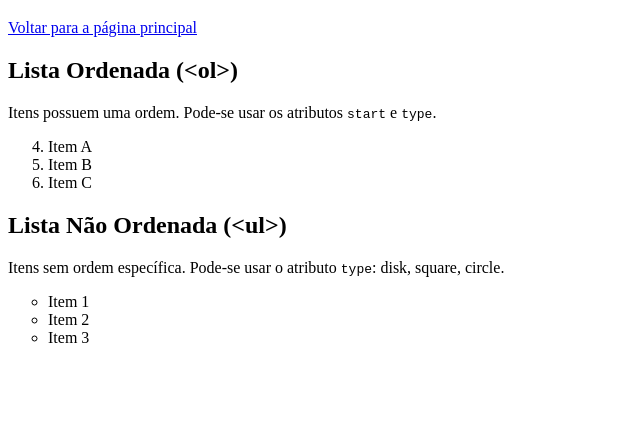
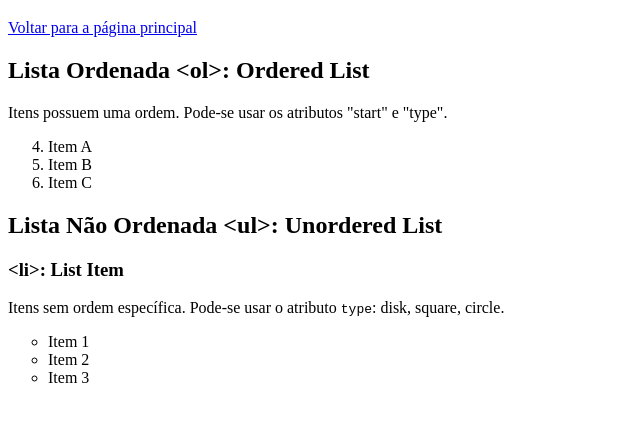
Before and after one commit to alunosctrlplaydev/CYoung-2, a plain HTML site: page Aula-3/02.listas.html in a window 1280 px wide. Shown: the part 61-482 px from the top of the page, without its empty margins (0-640 px from the left). Drawn offline with Linux system fonts and the light colour scheme.

Commit message:
add: aula de hoje

```diff
--- a/Aula-3/02.listas.html
+++ b/Aula-3/02.listas.html
@@ -9,15 +9,16 @@
   <p><a href="index.html">Voltar para a página principal</a></p>
 
 
-  <h2>Lista Ordenada (&lt;ol&gt;)</h2>
-  <p>Itens possuem uma ordem. Pode-se usar os atributos <code>start</code> e <code>type</code>.</p>
+  <h2>Lista Ordenada &lt;ol&gt;: Ordered List</h2>
+  <p>Itens possuem uma ordem. Pode-se usar os atributos "start" e "type".</p>
   <ol start="4" type="1">
     <li>Item A</li>
     <li>Item B</li>
     <li>Item C</li>
   </ol>
 
-  <h2>Lista Não Ordenada (&lt;ul&gt;)</h2>
+  <h2>Lista Não Ordenada &lt;ul&gt;: Unordered List</h2>
+  <h3>&lt;li&gt;: List Item</h3>
   <p>Itens sem ordem específica. Pode-se usar o atributo <code>type</code>: disk, square, circle.</p>
   <ul type="circle">
     <li>Item 1</li>
```
Also changed, not shown: Aula-3/04.tabelas.html (+7 -0 lines).
